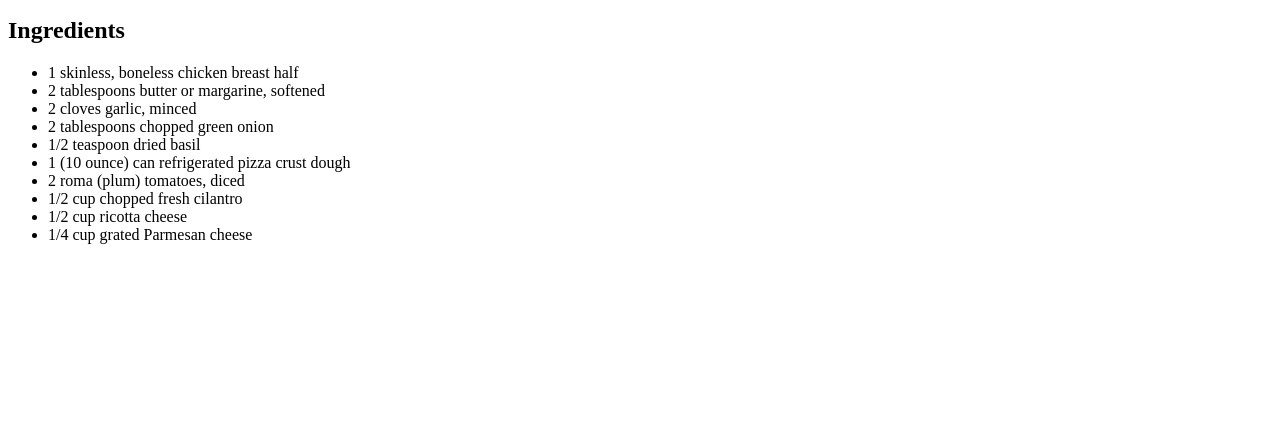
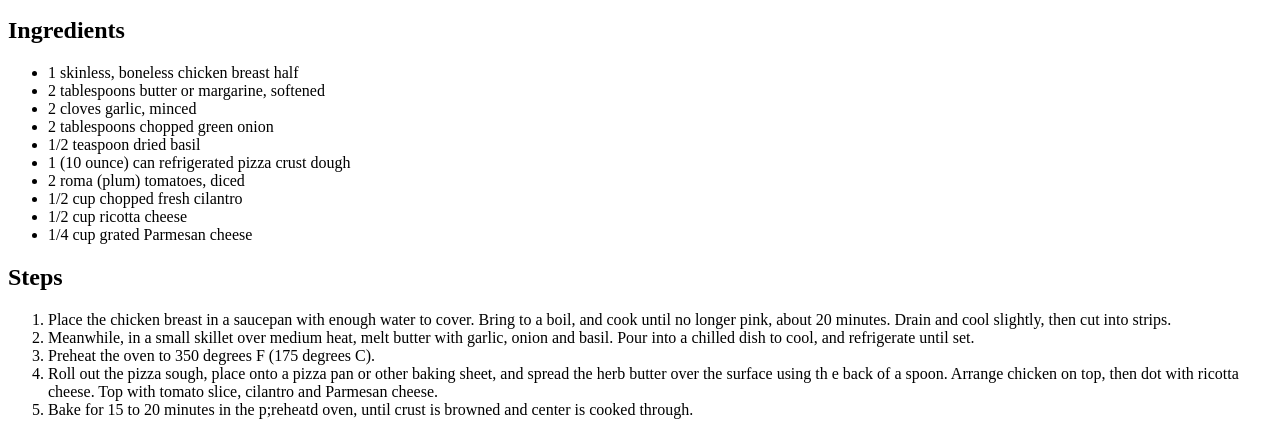
Before and after one commit to miker45/odin-recipes, a plain HTML site: page recipes/pizza.html in a window 1280 px wide. Shown: the part 421-856 px from the top of the page. Before the commit the page ends 800 px from the top, so only its background shows below. Drawn offline with Linux system fonts and the light colour scheme.

Commit message:
add the steps to recipe

```diff
--- a/recipes/pizza.html
+++ b/recipes/pizza.html
@@ -26,5 +26,13 @@
         <li>1/2 cup ricotta cheese</li>
         <li>1/4 cup grated Parmesan cheese</li>
     </ul>
+    <h2>Steps</h2>
+    <ol>
+        <li>Place the chicken breast in a saucepan with enough water to cover. Bring to a  boil, and cook until no longer pink, about 20 minutes. Drain and cool slightly, then cut into strips.</li>
+        <li>Meanwhile, in a small skillet over medium heat, melt butter with garlic, onion and basil. Pour into a chilled dish to cool, and refrigerate until set.</li>
+        <li>Preheat the oven to 350 degrees F (175 degrees C).</li>
+        <li>Roll out the pizza sough, place onto a pizza pan or other baking sheet, and spread the herb butter over the surface using th e back of a spoon. Arrange chicken on top, then dot with ricotta cheese. Top with tomato slice, cilantro and Parmesan cheese.</li>
+        <li>Bake for 15 to 20 minutes in the p;reheatd oven, until crust is browned and center is cooked through.</li>
+    </ol>
 </body>
 </html>
```
